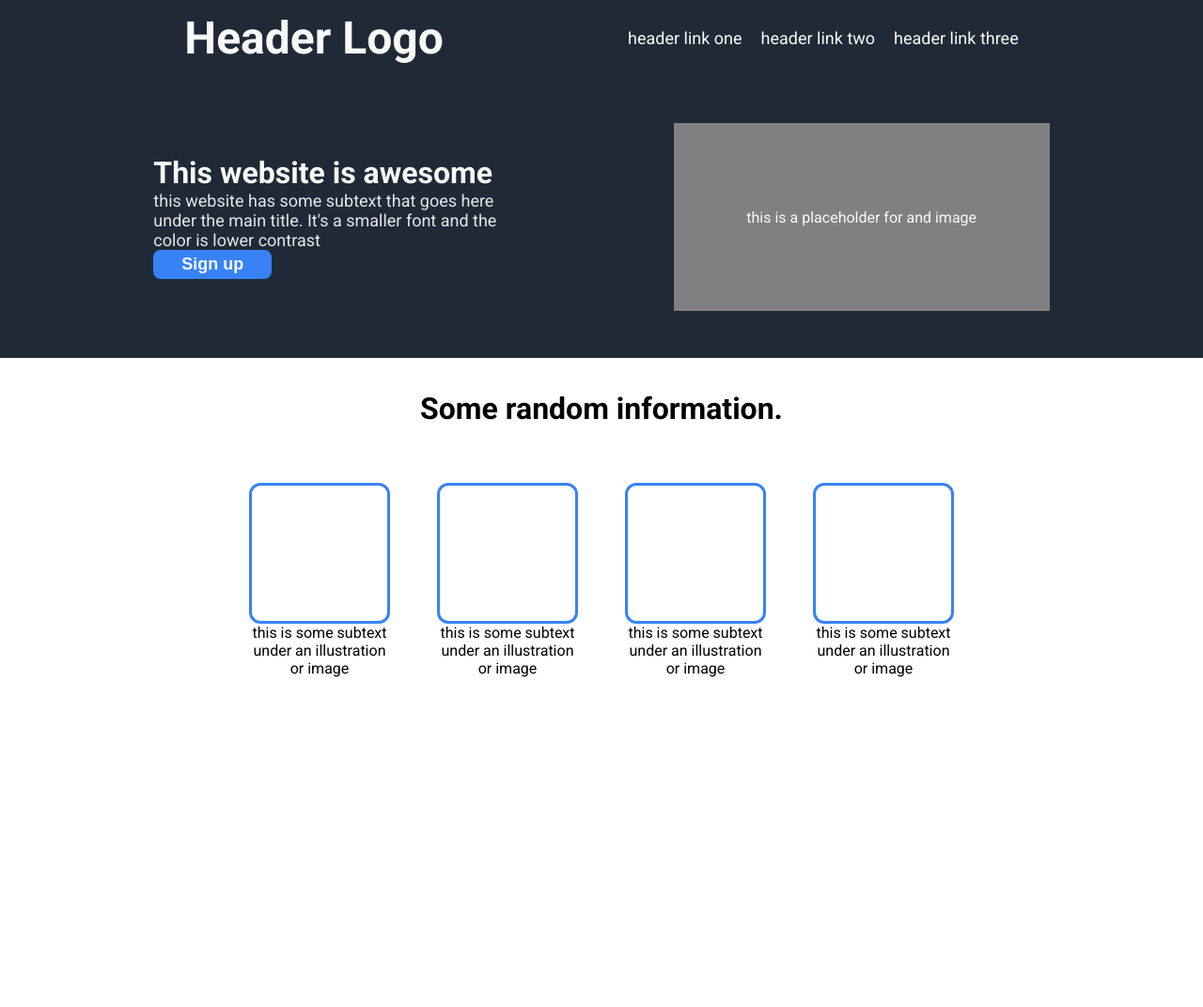
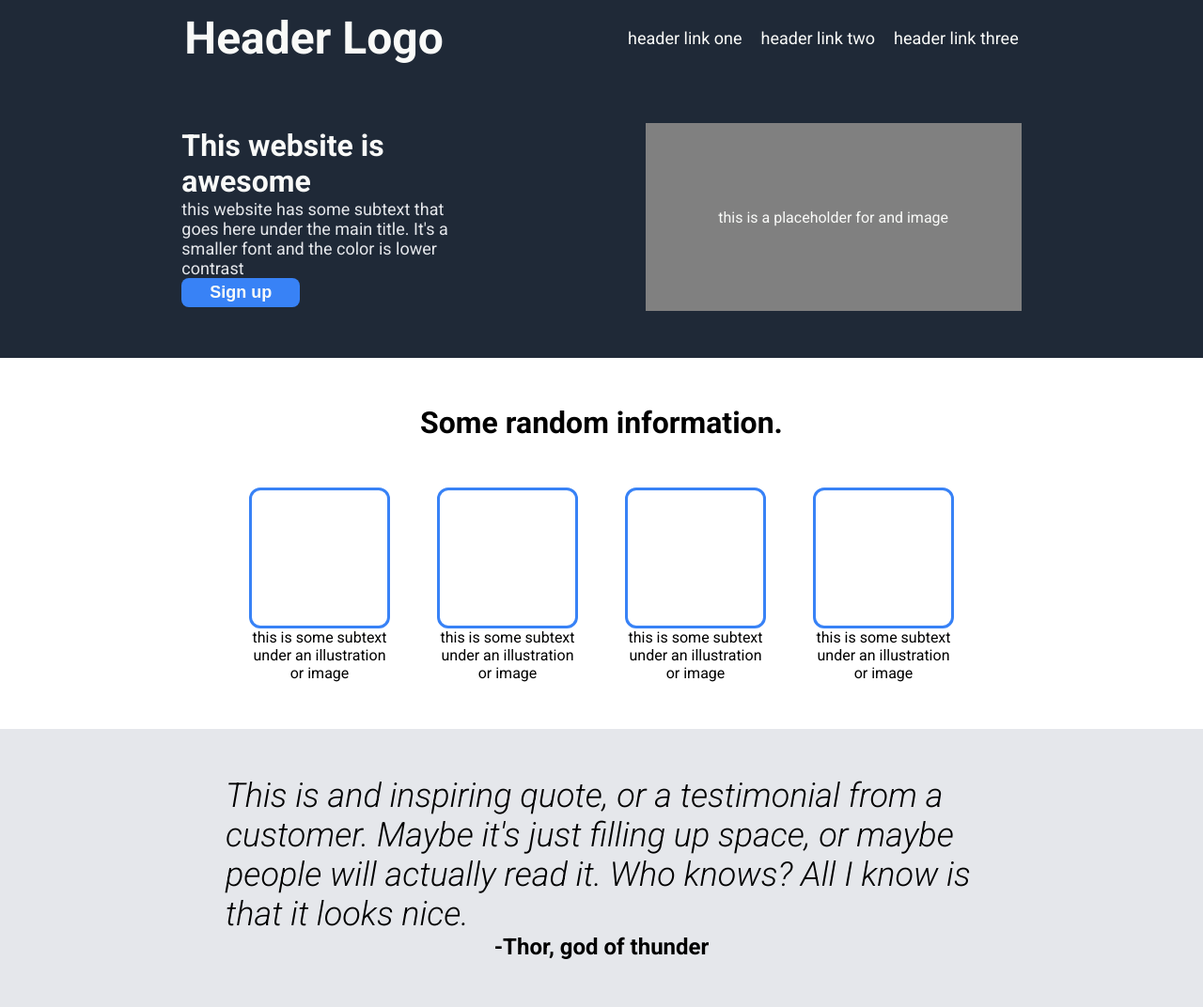
Before and after one commit to matanir0/foundations-landing-page, a plain HTML site: page index.html in a window 1280 px wide. Shown: the whole page at 94% size. Before the commit the page ends 800 px from the top, so only its background shows below. Drawn offline with Linux system fonts and the light colour scheme.

Commit message:
add quote section
Qoute placeholder with basic styling

```diff
--- a/index.html
+++ b/index.html
@@ -50,6 +50,16 @@
             </div>
         </div>
     </div>
+
+    <div class="quote">
+        <div>
+            <p>This is and inspiring quote, or a testimonial from a customer.
+                Maybe it's just filling up space, or maybe people will actually read it.
+                Who knows? All I know is that it looks nice.
+            </p>
+        </div>
+        <h2>-Thor, god of thunder</h2>
+    </div>
 </body>
 
 </html>
--- a/styles.css
+++ b/styles.css
@@ -41,6 +41,7 @@ a {
     padding: 50px 0;
     background-color: #1f2937;
     color: #f9faf8;
+    flex-basis: 300px;
 }
 
 .hero p {
@@ -49,7 +50,7 @@ a {
 }
 
 .hero-left {
-    flex-basis: 390px;
+    flex-basis: 300px;
 }
 
 .hero-left button {
@@ -76,8 +77,9 @@ a {
     justify-content: space-around;
     flex-direction: column;
     align-items: center;
-    gap: 60px;
-    margin: 35px 0;
+    gap: 50px;
+    padding: 50px 0;
+    flex-basis: 300px;
 }
 
 .info-item {
@@ -100,8 +102,20 @@ a {
     display: flex;
     gap: 50px;
     justify-content: center;
+    flex-wrap: wrap;
 }
 
-.info-item p {
-    /* border: solid red 1px; */
+.quote {
+    background-color: #e5e7eb;
+    display: flex;
+    flex-direction: column;
+    align-items: center;
+    padding: 50px 0;
 }
+
+.quote p {
+    font-size: 36px;
+    font-style: italic;
+    font-weight: 300;
+    width: 800px;
+}
```
